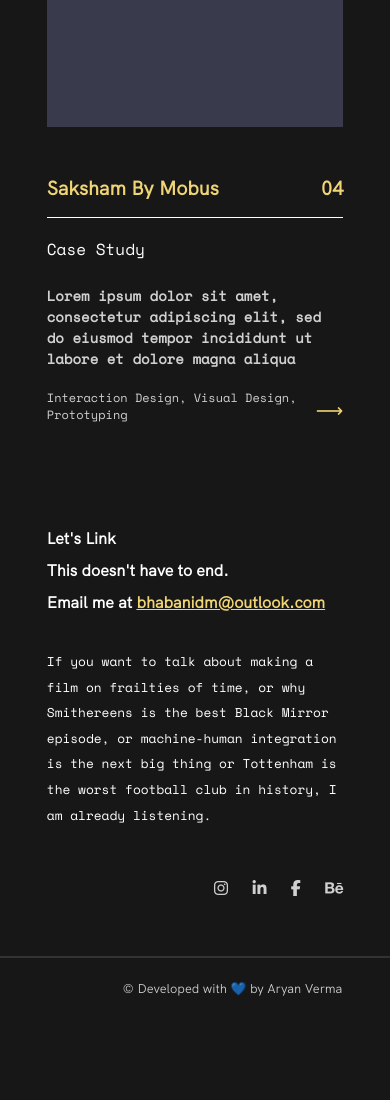
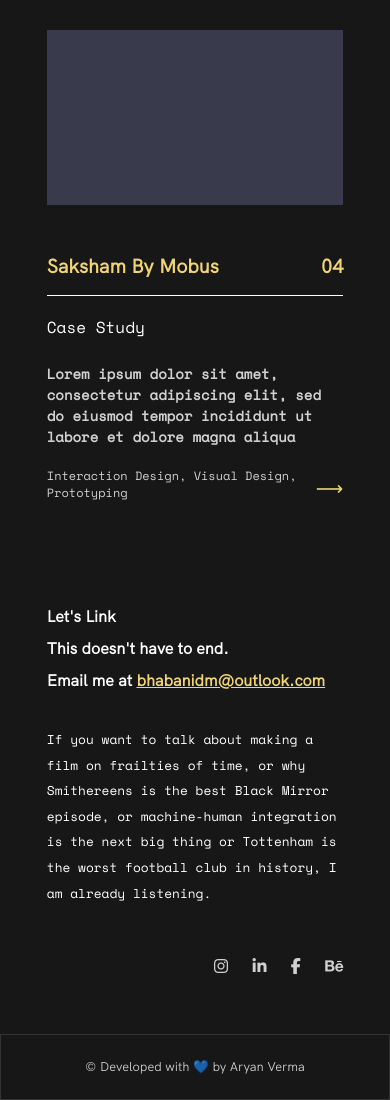
Before and after one commit to doc22940/doc22940-5, a plain HTML site: page index.html in a window 390 px wide. Shown: the part 2261-3361 px from the top of the page. Before the commit the page ends 3282 px from the top, so only its background shows below. Drawn offline with nearby package versions, Linux system fonts and the light colour scheme.

Commit message:
resp.changes

```diff
--- a/css/main.css
+++ b/css/main.css
@@ -256,7 +256,7 @@ nav ul li a:hover {
     .project {
         display: grid;
         grid-template-columns: 1fr;
-        grid-template-rows: 40vw auto;
+        grid-template-rows: 45vw auto;
         grid-gap: 3rem;
         color: white;
         cursor: pointer;
@@ -502,3 +502,11 @@ footer ul li a:hover {
     font-size: 0.8rem;
     opacity: 0.8;
 }
+
+@media (max-width: 1000px) {
+.footer-credits {
+    float: none;
+    margin:auto;
+    text-align: center;
+}
+}
```
